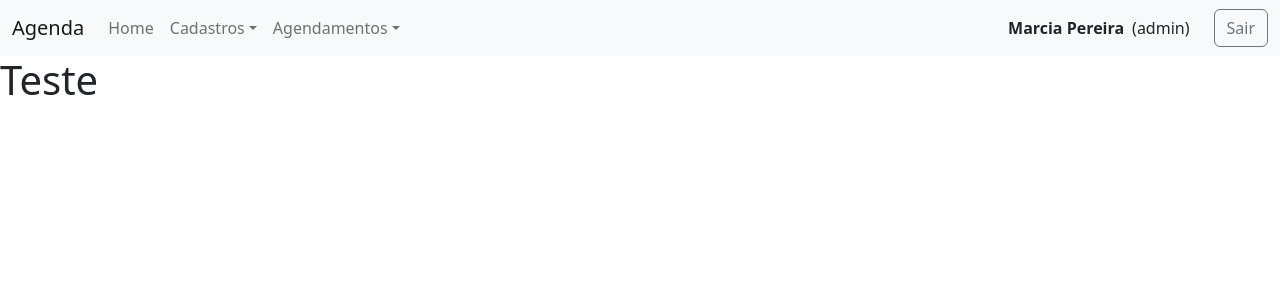
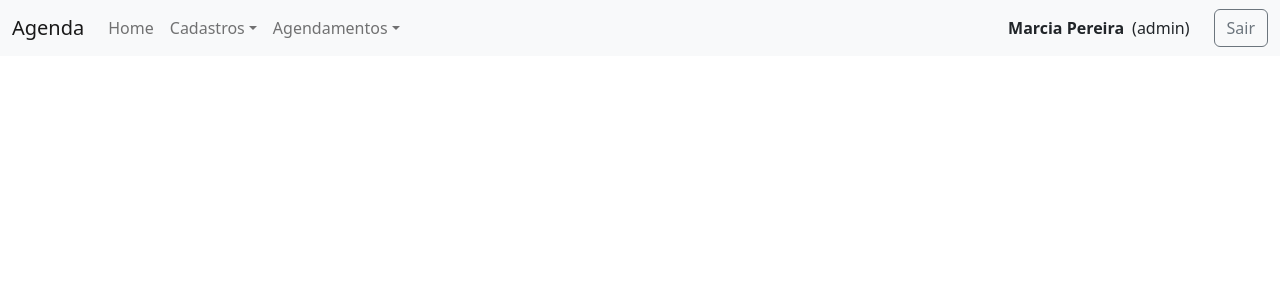
Before and after one commit to bootcampfullstack/appointment-angular, an Angular app: page / in a window 1280 px wide. Shown: the top 300 px of the page. Built offline with nearby package versions, Linux system fonts and the light colour scheme.

Commit message:
Update app.component.html

```diff
--- a/src/app/app.component.html
+++ b/src/app/app.component.html
@@ -1,4 +1,3 @@
 <app-toast></app-toast>
 <app-header></app-header>
 <router-outlet></router-outlet>
-<h1>Teste</h1>
```
